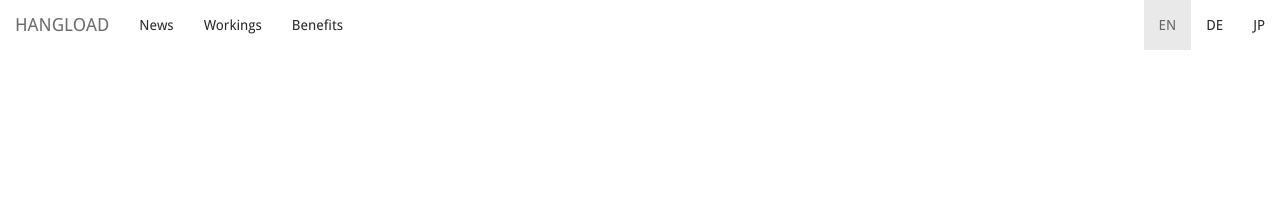
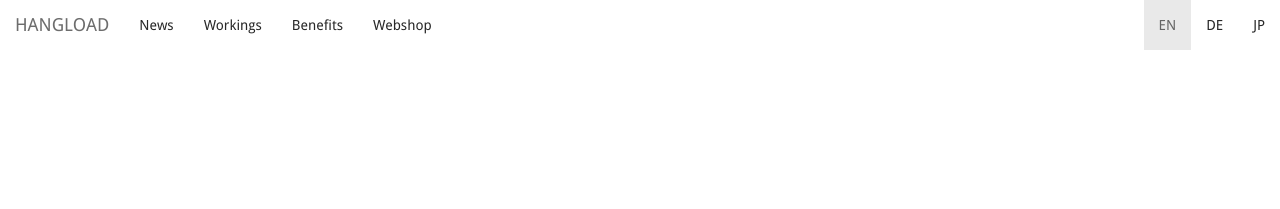
Before and after one commit to bodokaiser/hangload.com, a Jekyll site: the page built from index.html, in a window 1280 px wide and 900 px high. Shown: the top 209 px of the window. Built offline with Jekyll 4.4.1, drawn with Linux system fonts in a browser that asks for light colours; nearby versions of some CDN libraries; library files that are not in the unit come from our copies; Markdown is read by kramdown in place of the engine named in the settings.

Commit message:
Update header.html
Webshop implementing

```diff
--- a/_includes/header.html
+++ b/_includes/header.html
@@ -15,6 +15,7 @@
         <li><a href="//hangloadug.tumblr.com/">News</a></li>
         <li><a href="{{ page.prefix }}/#workings">Workings</a></li>
         <li><a href="{{ page.prefix }}/#benefits">Benefits</a></li>
+          <li><a href="{{ page.prefix }}/#webshop">Webshop</a></li>
       </ul>
       <ul class="navbar-nav navbar-right nav">
         {% if page.language == 'de' %}
```
